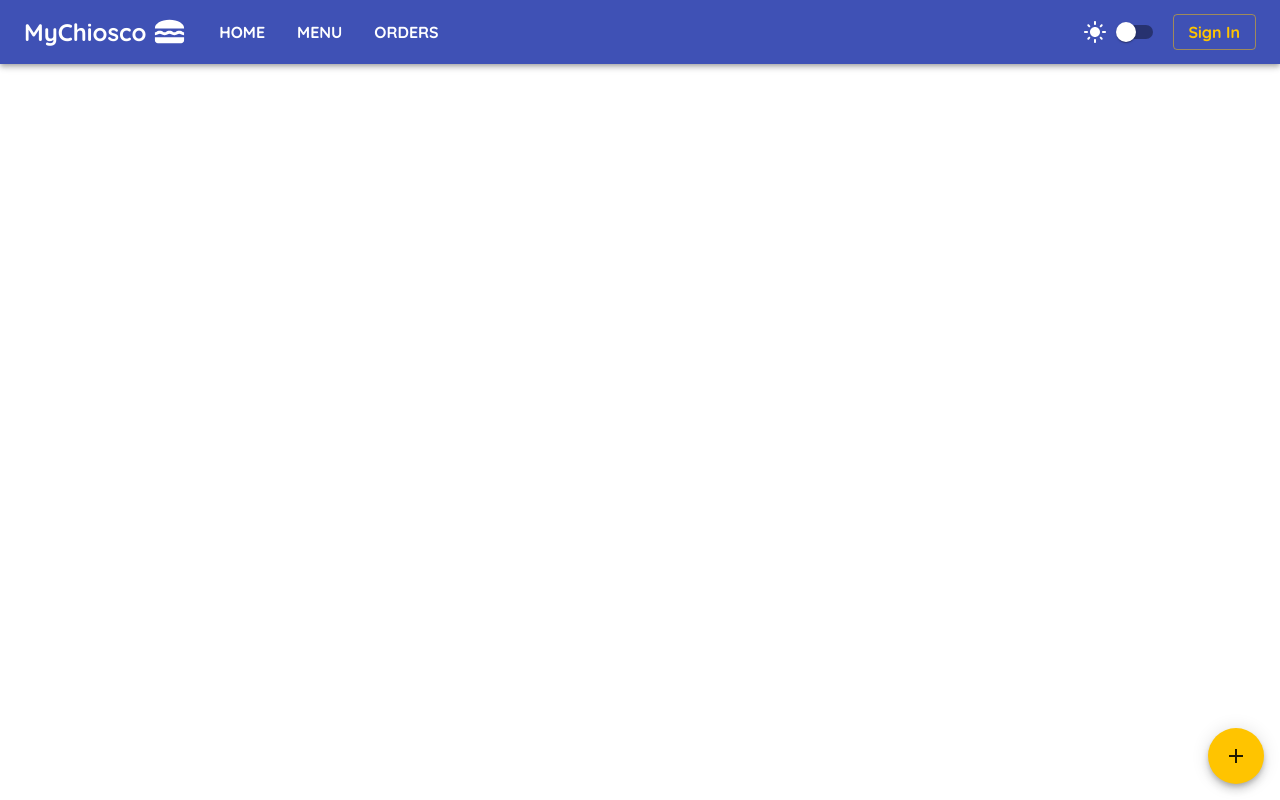
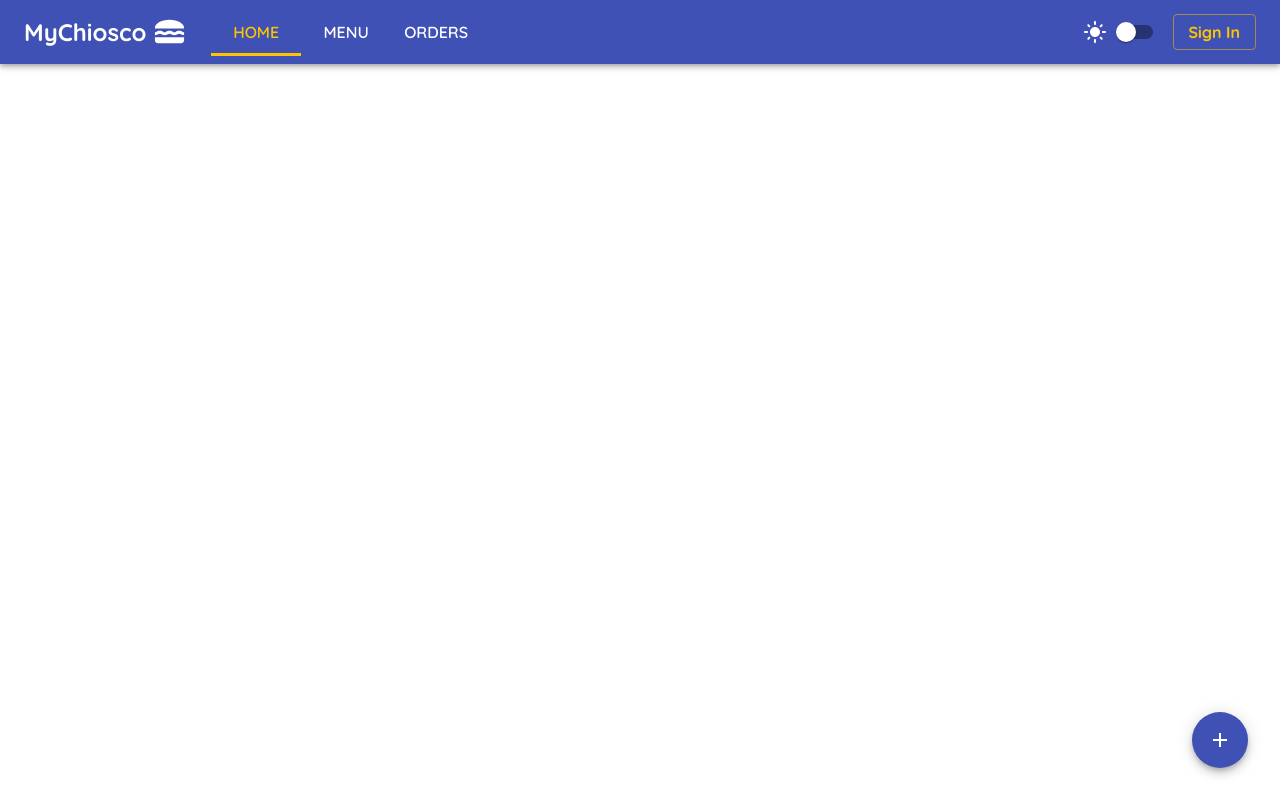
Before and after one commit to Usnebd/GameShelf, a React (Vite) app: page /Menu in a window 1280 px wide. Built offline with nearby package versions, Linux system fonts and the light colour scheme.

Commit message:
added tabs

```diff
--- a/src/App.tsx
+++ b/src/App.tsx
@@ -29,6 +29,15 @@
           fontWeightMedium: 600,
           fontWeightBold: 700,
         },
+        components: {
+          MuiTabs: {
+            styleOverrides: {
+              indicator: {
+                height: 3,
+              },
+            },
+          },
+        },
       }),
     [mode]
   );
--- a/src/components/Menu.tsx
+++ b/src/components/Menu.tsx
@@ -1,7 +1,13 @@
-import { Box, Fab } from "@mui/material";
-import AddIcon from "@mui/icons-material/Add";
+import { Box, SpeedDial, SpeedDialAction, SpeedDialIcon } from "@mui/material";
+import SaveIcon from "@mui/icons-material/Save";
+import ShareIcon from "@mui/icons-material/Share";
 
 function Menu() {
+  const actions = [
+    { icon: <SaveIcon />, name: "Save" },
+    { icon: <ShareIcon />, name: "Share" },
+  ];
+
   return (
     <Box
       position="fixed"
@@ -10,9 +16,19 @@
         right: "16px",
       }}
     >
-      <Fab size="large" color="secondary" aria-label="add">
-        <AddIcon />
-      </Fab>
+      <SpeedDial
+        ariaLabel="SpeedDial basic example"
+        sx={{ position: "absolute", bottom: 16, right: 16 }}
+        icon={<SpeedDialIcon />}
+      >
+        {actions.map((action) => (
+          <SpeedDialAction
+            key={action.name}
+            icon={action.icon}
+            tooltipTitle={action.name}
+          />
+        ))}
+      </SpeedDial>
     </Box>
   );
 }
--- a/src/components/Navbar.tsx
+++ b/src/components/Navbar.tsx
@@ -1,4 +1,12 @@
-import { Box, Divider, Switch, Tooltip, styled } from "@mui/material";
+import {
+  Box,
+  Divider,
+  Switch,
+  Tab,
+  Tabs,
+  Tooltip,
+  styled,
+} from "@mui/material";
 import { useEffect, useState } from "react";
 import { Drawer } from "@mui/material";
 import { Toolbar } from "@mui/material";
@@ -71,6 +79,11 @@
     whiteSpace: "nowrap",
     color: "inherit",
   }));
+  const [value, setValue] = React.useState(0);
+
+  const handleChange = (event: React.SyntheticEvent, newValue: number) => {
+    setValue(newValue);
+  };
 
   return (
     <>
@@ -122,21 +135,33 @@
             <LogoText>MyChiosco</LogoText>
             <LunchDiningIcon fontSize="large"></LunchDiningIcon>
           </Box>
-          <Box ml={2} sx={{ flexGrow: 1, display: { xs: "none", md: "flex" } }}>
-            {pages.map((page) => (
-              <Button
-                component={Link}
-                to={page != "Home" ? page : "/"}
-                key={page}
-                color="inherit"
-                variant="text"
-                sx={{ display: "block" }}
-              >
-                <Typography pl={1} pr={1} py={0.8}>
-                  {page}
-                </Typography>
-              </Button>
-            ))}
+          <Box
+            ml={3}
+            sx={{
+              flexGrow: 1,
+              display: { xs: "none", md: "flex" },
+            }}
+          >
+            <Tabs
+              value={value}
+              onChange={handleChange}
+              textColor="secondary"
+              indicatorColor="secondary"
+            >
+              {pages.map((page) => (
+                <Tab
+                  key={page}
+                  label={page}
+                  component={Link}
+                  to={page != "Home" ? page : "/"}
+                  sx={{
+                    p: 1,
+                    fontSize: 16,
+                    color: "white",
+                  }}
+                />
+              ))}
+            </Tabs>
           </Box>
           <Stack
             spacing={1}
```
